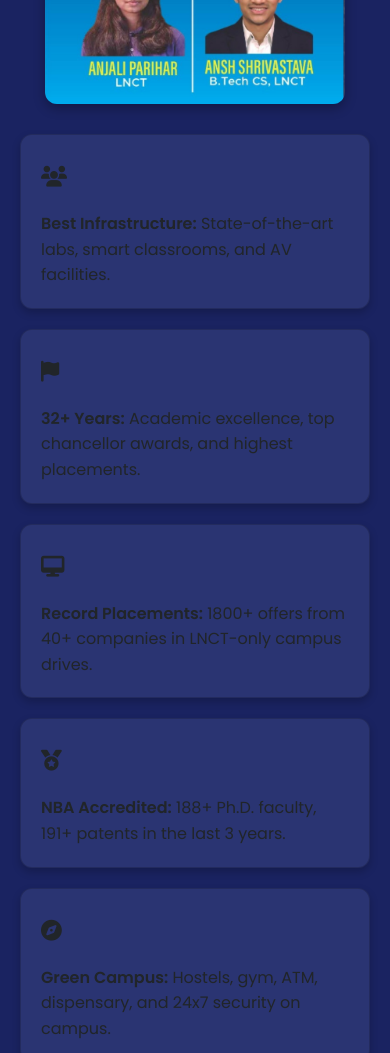
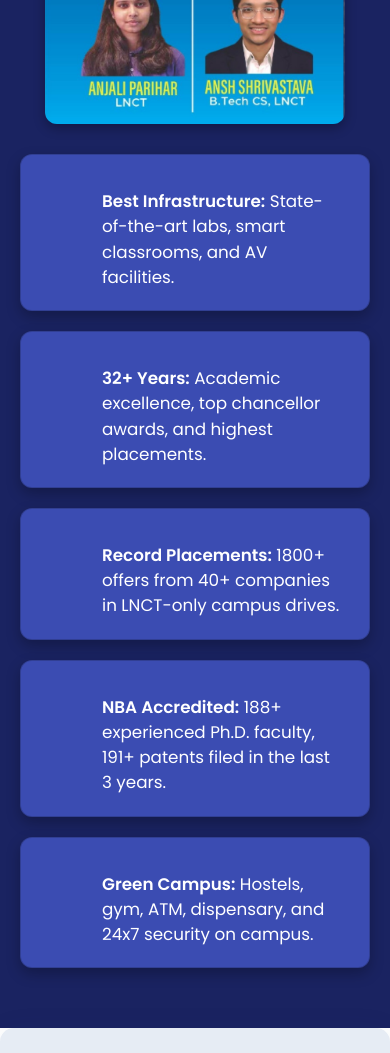
Before and after one commit to Vaibhav2176/LNCT-Website, a plain HTML site: page index.html in a window 390 px wide. Shown: the part 5400-6453 px from the top of the page. Drawn offline with nearby package versions, Linux system fonts and the light colour scheme.

Commit message:
corrected problems face on hosting

```diff
--- a/CSS/style.css
+++ b/CSS/style.css
@@ -294,12 +294,13 @@
   justify-content: center;
   flex-wrap: wrap;
   gap: 30px;
+  margin-top: 20px;
 }
 
 .why-left img {
   width: 300px;
   border-radius: 12px;
-    box-shadow: 0 4px 12px rgba(0,0,0,0.3);
+  box-shadow: 0 4px 12px rgba(0, 0, 0, 0.3);
 }
 
 .why-right {
@@ -311,26 +312,54 @@
 }
 
 .why-right .card {
-    background: #2a3472;
-    padding: 20px;
+  display: flex;
+  align-items: center;
+  gap: 20px;
+  background: #3b4cb2;
+  padding: 20px 25px;
   border-radius: 12px;
-    box-shadow: 0 4px 8px rgba(0,0,0,0.2);
-    display: flex;
-    align-items: flex-start;
-    gap: 15px;
+  box-shadow: 0 6px 14px rgba(0, 0, 0, 0.25);
+  color: white;
 }
 
-  .why-right i {
-    font-size: 1.3rem;
-    margin-top: 11px;
-    width: 30px;
-    height: 30px;
+.why-right .card i {
+  font-size: 1.5rem;
+  min-width: 45px;
+  min-height: 45px;
+  background: white;
+  color: #1a2361;
   border-radius: 50%;
+  display: flex;
+  align-items: center;
+  justify-content: center;
+  margin-left: -38rem;
 }
 
-  .why-right p {
+.why-right .card p {
   margin: 0;
-    line-height: 1.6;
+  font-size: 1.05rem;
+  line-height: 1.5;
+  margin-top: -3.8rem;
+  margin-left: 3.5rem;
+  color: white;
+}
+
+/* Responsive tweak */
+@media (max-width: 600px) {
+  .why-container {
+    flex-direction: column;
+    align-items: center;
+  }
+
+  .why-right .card {
+    flex-direction: column;
+    align-items: flex-start;
+    text-align: left;
+  }
+
+  .why-right .card i {
+    margin-bottom: 10px;
+  }
 }
 
 
--- a/index.html
+++ b/index.html
@@ -139,7 +139,7 @@
 
     <div class="why-container">
       <div class="why-left">
-        <img src="images/poster.png" alt="LNCT Placement Poster" />
+        <img src="Images/poster.png" alt="LNCT Placement Poster" />
       </div>
 
       <div class="why-right">
@@ -157,7 +157,7 @@
         </div>
         <div class="card">
             <i class="fa-solid fa-medal"></i>
-          <p><strong>NBA Accredited:</strong> 188+ Ph.D. faculty, 191+ patents in the last 3 years.</p>
+         <p><strong>NBA Accredited:</strong> 188+ experienced Ph.D. faculty, 191+ patents filed in the last 3 years.</p>
         </div>
         <div class="card">
             <i class="fa-solid fa-compass"></i>
@@ -208,16 +208,16 @@
   <div class="campus-gallery">
     <img src="Images/i1.jpeg" alt="Campus Event 1">
     <img src="Images/i2.jpg" alt="Campus Event 2">
-    <img src="images/i3.jpeg" alt="Campus Event 3">
-    <img src="images/i4.jpg" alt="Campus Event 4">
-    <img src="images/i5.jpg" alt="Campus Event 5">
-    <img src="images/i6.jpeg" alt="Campus Event 6">
-    <img src="images/i7.jpg" alt="Campus Event 7">
-    <img src="images/i8.jpeg" alt="Campus Event 8">
-    <img src="images/i9.jpeg" alt="Campus Event 9">
-    <img src="images/i10.jpeg" alt="Campus Event 10">
-    <img src="images/i11.jpg" alt="Campus Event 11">
-    <img src="images/i12.jpeg" alt="Campus Event 12">
+    <img src="Images/i3.jpeg" alt="Campus Event 3">
+    <img src="Images/i4.jpg" alt="Campus Event 4">
+    <img src="Images/i5.jpg" alt="Campus Event 5">
+    <img src="Images/i6.jpeg" alt="Campus Event 6">
+    <img src="Images/i7.jpg" alt="Campus Event 7">
+    <img src="Images/i8.jpeg" alt="Campus Event 8">
+    <img src="Images/i9.jpeg" alt="Campus Event 9">
+    <img src="Images/i10.jpeg" alt="Campus Event 10">
+    <img src="Images/i11.jpg" alt="Campus Event 11">
+    <img src="Images/i12.jpeg" alt="Campus Event 12">
   </div>
 </section>
 
@@ -227,7 +227,7 @@
 <footer>
   <div class="footer-container">
     <div class="footer-left">
-      <img src="images/LNCT-Logo.png" alt="LNCT Logo" class="footer-logo" />
+      <img src="Images/LNCT-Logo.png" alt="LNCT Logo" class="footer-logo" />
       <p>© 2025 LNCT Group. All rights reserved.</p>
     </div>
     <div class="footer-right">
```
Lines whose indentation alone changed are shown as unchanged.
